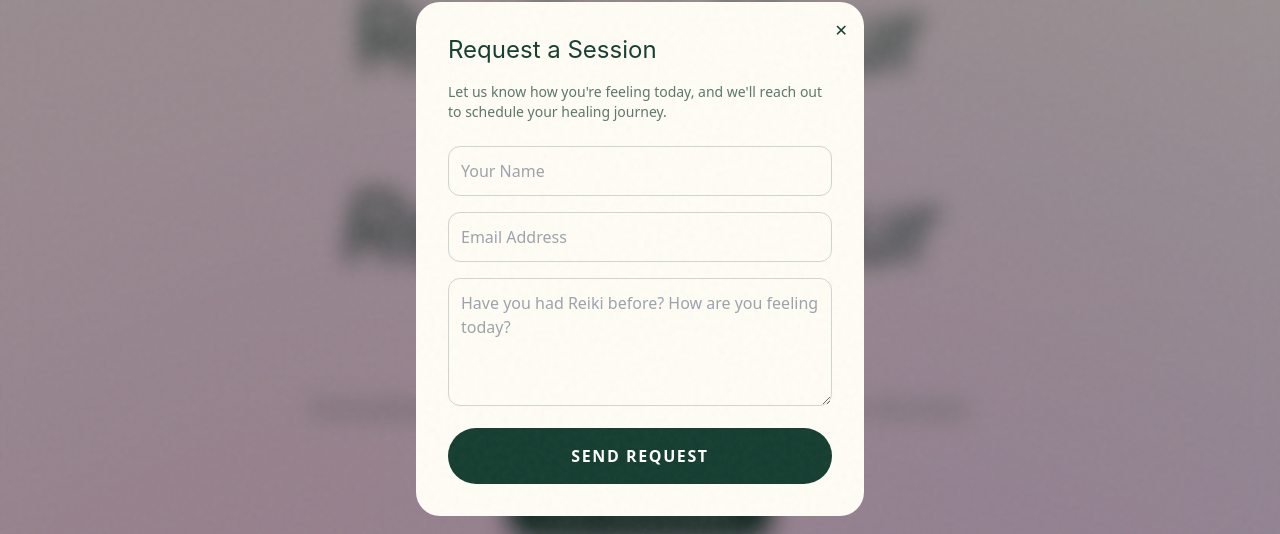
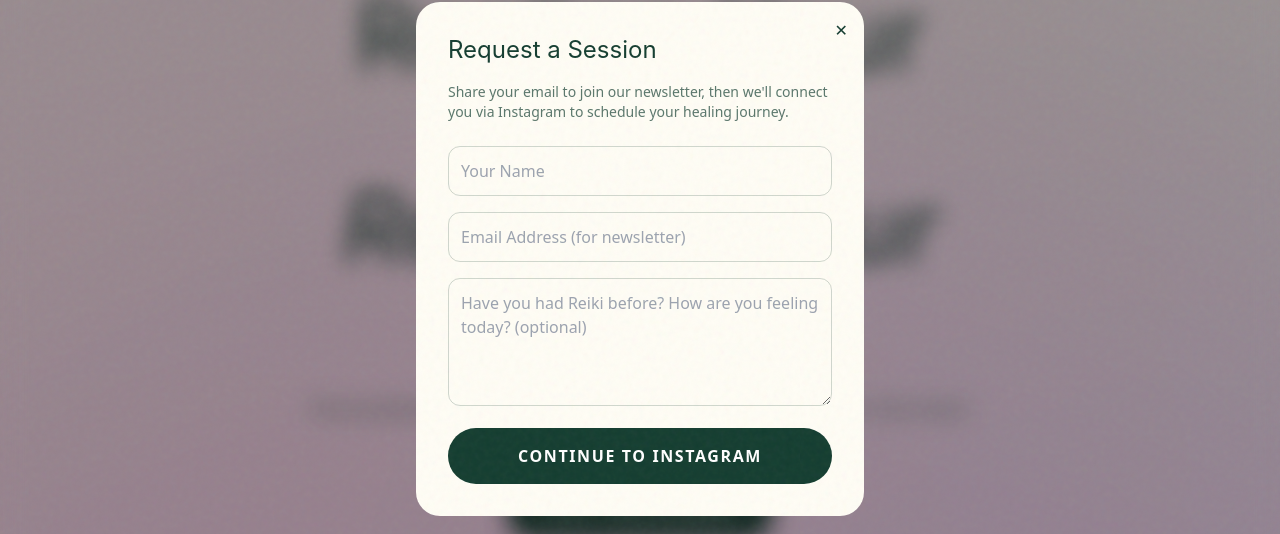
Before and after one commit to robneville22-ctrl/Soul-Garden-Sound-, a React (Vite) app: page / in a window 1280 px wide. Both pictures are taken after a click on the button "BOOK APPOINTMENT". Shown: the part 141-675 px from the top of the page. Built offline with nearby package versions, Linux system fonts and the light colour scheme.

Commit message:
Add email collection and Instagram DM redirect for booking

```diff
--- a/App.tsx
+++ b/App.tsx
@@ -13,6 +13,7 @@ import { SITE_SETTINGS } from './constants';
 
 const App: React.FC = () => {
   const [showBooking, setShowBooking] = useState(false);
+  const [isSubmitting, setIsSubmitting] = useState(false);
 
   return (
     <div className="min-h-screen aura-gradient">
@@ -58,13 +59,69 @@ const App: React.FC = () => {
               ✕
             </button>
             <h3 className="text-2xl font-serif mb-4">Request a Session</h3>
-            <p className="mb-6 text-sm text-[#143D30]/70">Let us know how you're feeling today, and we'll reach out to schedule your healing journey.</p>
-            <form className="space-y-4" onSubmit={(e) => { e.preventDefault(); alert("Booking request sent!"); setShowBooking(false); }}>
-              <input type="text" placeholder="Your Name" className="w-full p-3 rounded-xl border border-[#143D30]/20 bg-transparent focus:outline-none focus:ring-1 focus:ring-[#143D30]" required />
-              <input type="email" placeholder="Email Address" className="w-full p-3 rounded-xl border border-[#143D30]/20 bg-transparent focus:outline-none focus:ring-1 focus:ring-[#143D30]" required />
-              <textarea placeholder="Have you had Reiki before? How are you feeling today?" className="w-full p-3 rounded-xl border border-[#143D30]/20 bg-transparent focus:outline-none focus:ring-1 focus:ring-[#143D30] h-32" required></textarea>
-              <button type="submit" className="w-full bg-[#143D30] text-white py-4 rounded-full font-bold uppercase tracking-widest hover:bg-[#1b4e3d] transition-colors">
-                Send Request
+            <p className="mb-6 text-sm text-[#143D30]/70">Share your email to join our newsletter, then we'll connect you via Instagram to schedule your healing journey.</p>
+            <form
+              className="space-y-4"
+              onSubmit={async (e) => {
+                e.preventDefault();
+                setIsSubmitting(true);
+
+                const formData = new FormData(e.currentTarget);
+                const name = formData.get('name') as string;
+                const email = formData.get('email') as string;
+                const message = formData.get('message') as string;
+
+                try {
+                  // Save email for newsletter
+                  await fetch('/api/subscribe', {
+                    method: 'POST',
+                    headers: {
+                      'Content-Type': 'application/json',
+                    },
+                    body: JSON.stringify({ email, name, message }),
+                  });
+
+                  // Redirect to Instagram DM
+                  const instagramHandle = SITE_SETTINGS.instagram_handle.replace('@', '');
+                  window.open(`https://instagram.com/direct/new/${instagramHandle}`, '_blank');
+
+                  setShowBooking(false);
+                } catch (error) {
+                  console.error('Error saving email:', error);
+                  // Still redirect to Instagram even if email save fails
+                  const instagramHandle = SITE_SETTINGS.instagram_handle.replace('@', '');
+                  window.open(`https://instagram.com/direct/new/${instagramHandle}`, '_blank');
+                  setShowBooking(false);
+                } finally {
+                  setIsSubmitting(false);
+                }
+              }}
+            >
+              <input
+                type="text"
+                name="name"
+                placeholder="Your Name"
+                className="w-full p-3 rounded-xl border border-[#143D30]/20 bg-transparent focus:outline-none focus:ring-1 focus:ring-[#143D30]"
+                required
+              />
+              <input
+                type="email"
+                name="email"
+                placeholder="Email Address (for newsletter)"
+                className="w-full p-3 rounded-xl border border-[#143D30]/20 bg-transparent focus:outline-none focus:ring-1 focus:ring-[#143D30]"
+                required
+              />
+              <textarea
+                name="message"
+                placeholder="Have you had Reiki before? How are you feeling today? (optional)"
+                className="w-full p-3 rounded-xl border border-[#143D30]/20 bg-transparent focus:outline-none focus:ring-1 focus:ring-[#143D30] h-32"
+              />
+              <button
+                type="submit"
+                disabled={isSubmitting}
+                className="w-full bg-[#143D30] text-white py-4 rounded-full font-bold uppercase tracking-widest hover:bg-[#1b4e3d] transition-colors disabled:opacity-50 disabled:cursor-not-allowed"
+              >
+                {isSubmitting ? 'Saving...' : 'Continue to Instagram'}
               </button>
             </form>
           </div>
--- a/api/config.yml.ts
+++ b/api/config.yml.ts
@@ -69,6 +69,7 @@ collections:
           - {label: "Footer Phone", name: "footer_phone", widget: "string", required: true, hint: "Contact phone number"}
           - {label: "Footer Copyright", name: "footer_copyright", widget: "string", required: true, hint: "Copyright notice"}
           - {label: "Footer Made With", name: "footer_made_with", widget: "string", required: true, hint: "Footer attribution text"}
+          - {label: "Instagram Handle", name: "instagram_handle", widget: "string", required: true, hint: "Instagram username (without @) for booking redirect"}
 
   - name: "services"
     label: "Services"
--- a/public/admin/config.yml
+++ b/public/admin/config.yml
@@ -65,6 +65,7 @@ collections:
           - {label: "Footer Phone", name: "footer_phone", widget: "string", required: true, hint: "Contact phone number"}
           - {label: "Footer Copyright", name: "footer_copyright", widget: "string", required: true, hint: "Copyright notice"}
           - {label: "Footer Made With", name: "footer_made_with", widget: "string", required: true, hint: "Footer attribution text"}
+          - {label: "Instagram Handle", name: "instagram_handle", widget: "string", required: true, hint: "Instagram username (without @) for booking redirect"}
 
   - name: "services"
     label: "Services"
--- a/src/content/site-settings.md
+++ b/src/content/site-settings.md
@@ -45,4 +45,5 @@ nav_services: Services
 events_heading: Upcoming Events
 hero_pill_benefits: Our Benefits
 hero_pill_services: Services
+instagram_handle: soulgardensound
 ---
--- a/src/utils/contentLoader.ts
+++ b/src/utils/contentLoader.ts
@@ -413,7 +413,8 @@ export function loadSiteSettings(): SiteSettings {
     footer_email: 'hello@soulgardensound.com',
     footer_phone: '(512) 555-0123',
     footer_copyright: '© 2024 Soul Garden Sound. All rights reserved.',
-    footer_made_with: 'Made with ❤️ by your friend'
+    footer_made_with: 'Made with ❤️ by your friend',
+    instagram_handle: 'soulgardensound'
   };
 
   try {
--- a/types.ts
+++ b/types.ts
@@ -86,4 +86,7 @@ export interface SiteSettings {
   footer_phone: string;
   footer_copyright: string;
   footer_made_with: string;
+
+  // Instagram
+  instagram_handle: string;
 }
```
Also changed, not shown: api/subscribe.ts (added, +40 -0 lines).
